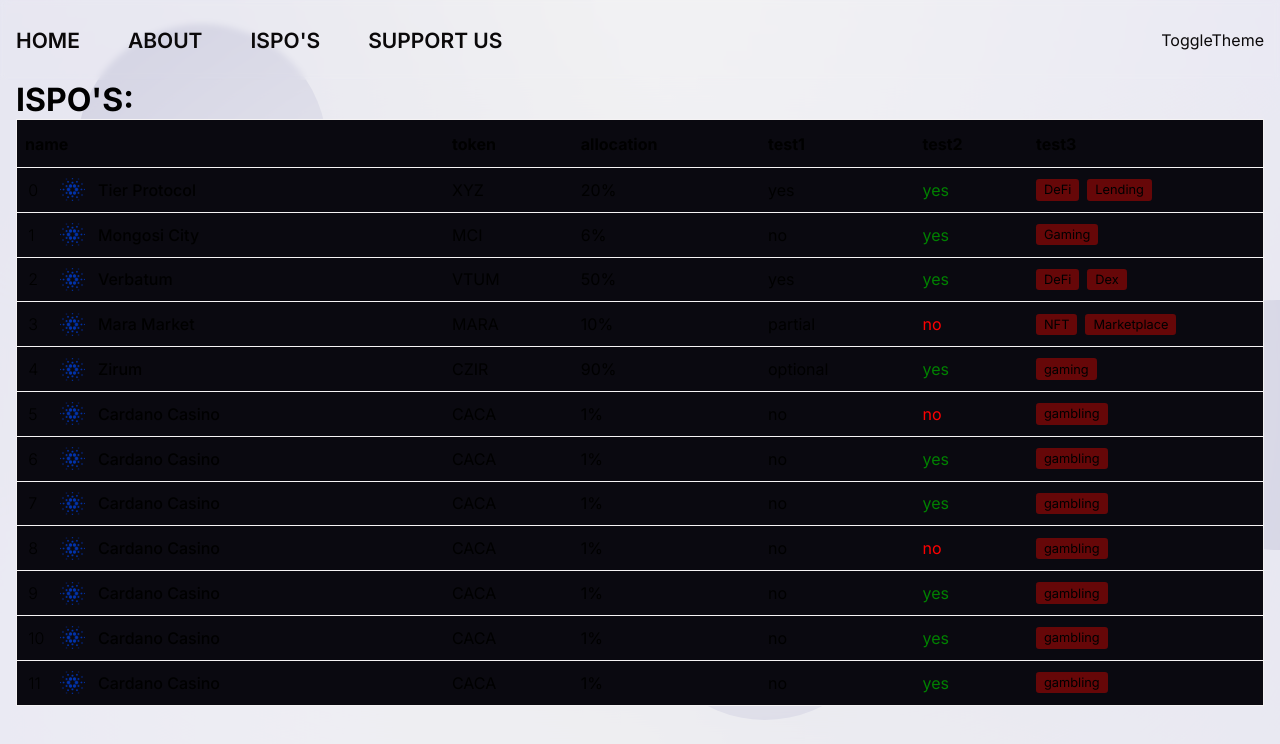
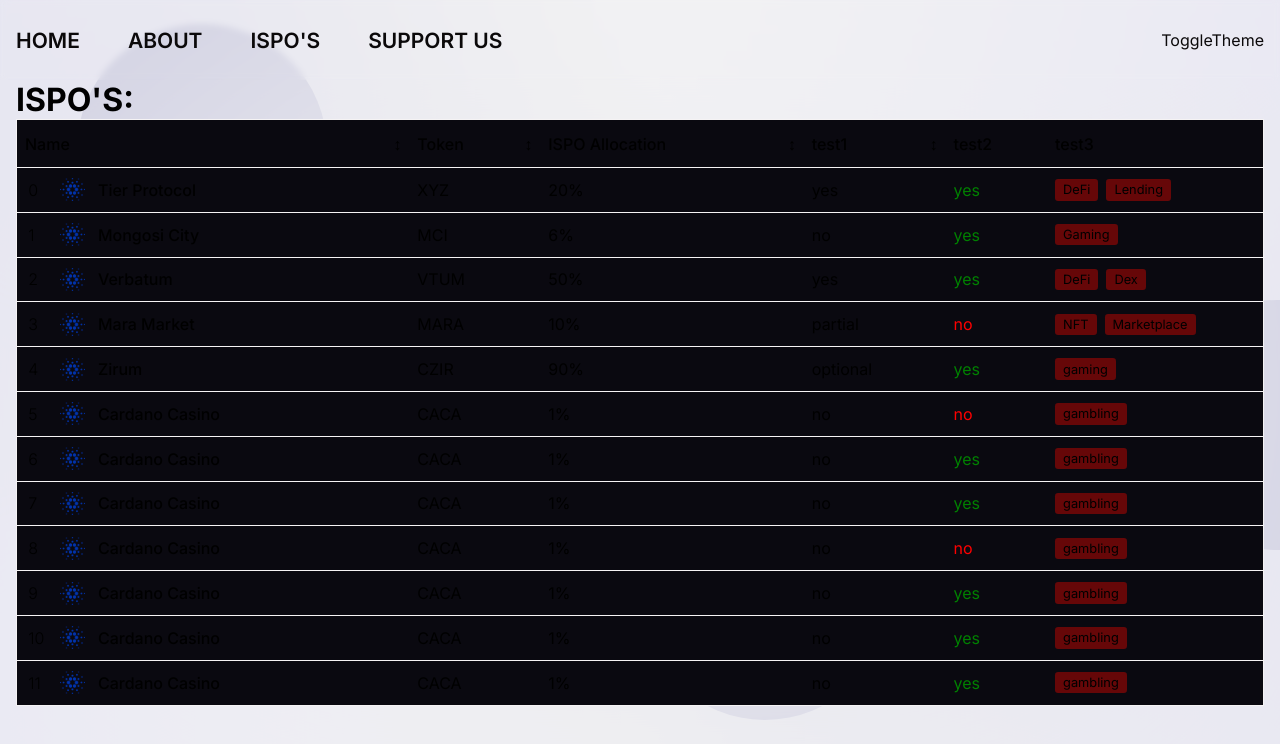
Before and after one commit to Dukepq/cardano-ispo-tracker, a Next.js app in the folder ispo-screener/: page /ispos in a window 1280 px wide. Shown: the top 744 px of the page. Built offline with nearby package versions, Linux system fonts and the light colour scheme.

Commit message:
added arrow icon to table head

```diff
--- a/ispo-screener/app/ispos/components/Table.tsx
+++ b/ispo-screener/app/ispos/components/Table.tsx
@@ -11,42 +11,54 @@ export default function Table({ data }: {data: ISPO[]}) {
           <th
           data-row="placeholder"
           onClick={() => null}
-          className={styles["row-1"]}
+          className={styles["row"]}
           >
-            <div><p>name</p></div>
+            <div>
+              <p>Name</p>
+              <div className={styles.arrow}>&#8597;</div>
+              </div>
           </th>
           <th
           data-row="placeholder"
           onClick={() => null}
-          className={styles["row-2"]}
+          className={styles["row"]}
           >
-            <div><p>token</p></div>
+            <div>
+              <p>Token</p>
+              <div className={styles.arrow}>&#8597;</div>
+            </div>
           </th>
           <th
           data-row="placeholder"
           onClick={() => null}
-          className={styles["row-3"]}
+          className={styles["row"]}
           >
-            <div><p>allocation</p></div>
+            <div>
+              <p>ISPO Allocation</p>
+              <div className={styles.arrow}>&#8597;</div>
+            </div>
           </th>
           <th
           data-row="placeholder"
           onClick={() => null}
-          className={styles["row-4"]}
+          className={styles["row"]}
           >
-            <div><p>test1</p></div>
+            <div>
+              <p>test1</p>
+              <div className={styles.arrow}>&#8597;</div>
+            </div>
           </th>
           <th
           data-row="placeholder"
           onClick={() => null}
-          className={styles["row-5"]}
+          className={styles["row"]}
           >
             <div><p>test2</p></div>
           </th>
           <th
           data-row="placeholder"
           onClick={() => null}
-          className={styles["row-6"]}
+          className={styles["row"]}
           >
             <div><p>test3</p></div>
           </th>
--- a/ispo-screener/app/ispos/components/table.module.css
+++ b/ispo-screener/app/ispos/components/table.module.css
@@ -0,0 +1,18 @@
+.row:hover {
+  background-color: rgba(255, 255, 255, 0.1);
+  cursor: pointer;
+  transition: 100ms;
+}
+
+.table-head p {
+  font-weight: 500;
+}
+
+.arrow {
+  font-weight: 300;
+  margin-left: auto;
+}
+
+.table-head th > div {
+  display: flex;
+}
```
